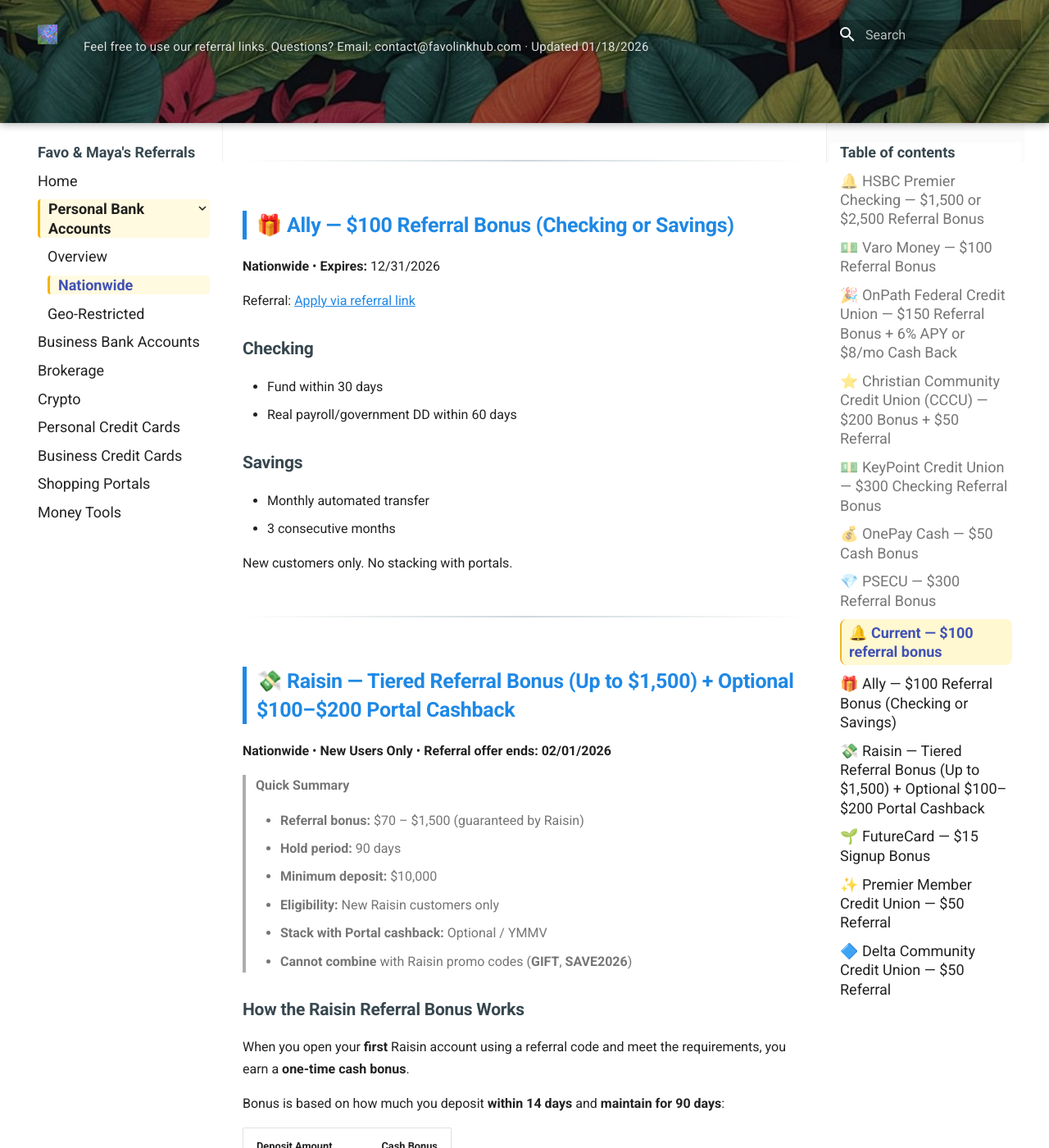
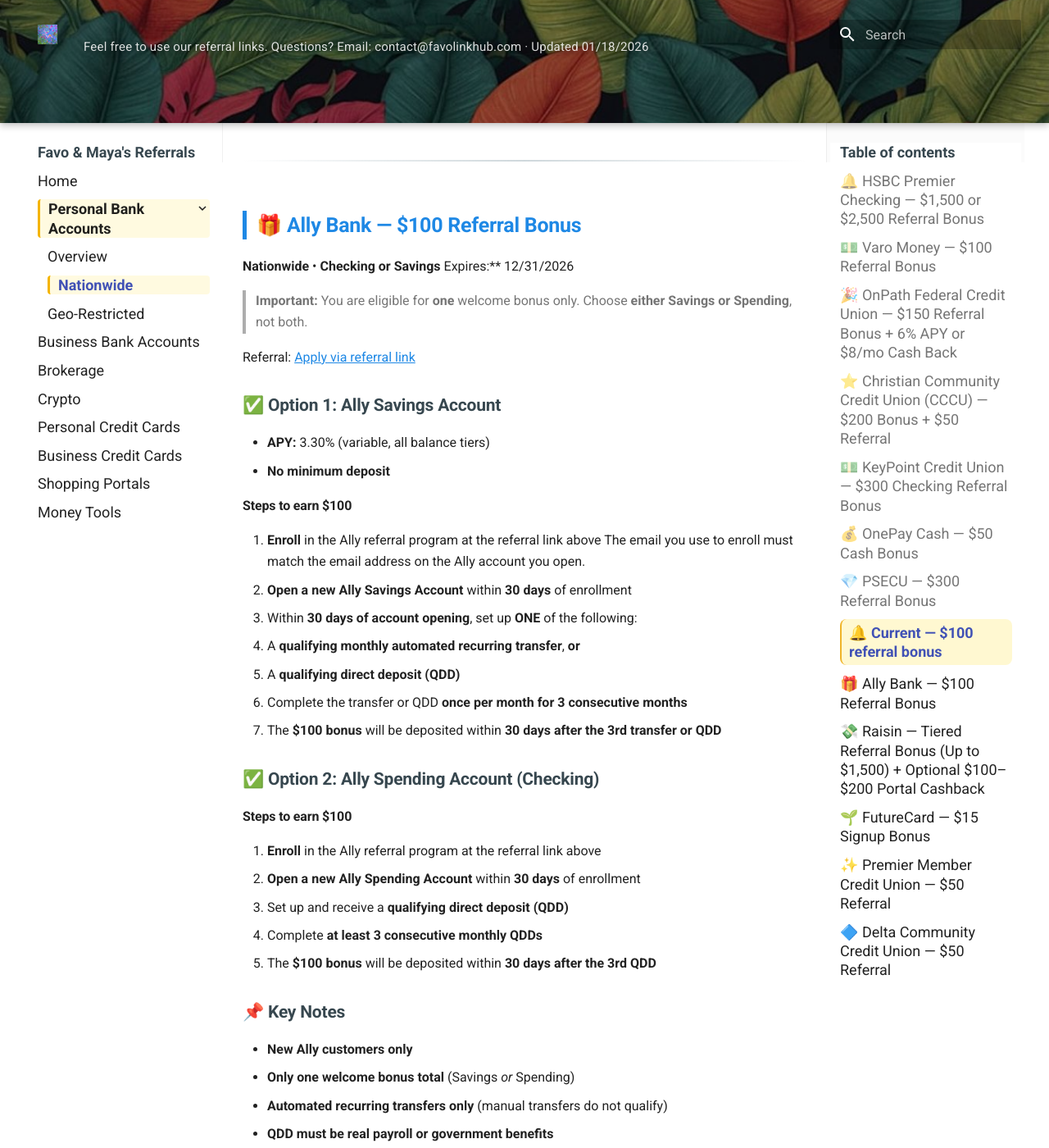
Before and after one commit to whispersofzephyr/favolinkhub-site, an MkDocs documentation site: the page built from docs/personal-bank-nationwide.md, in a window 1280 px wide and 1400 px high, scrolled down 12885 px. Shown: the whole window at 82% size. Built offline with MkDocs 1.6.1 and Material for MkDocs 9.7.7, drawn with Linux system fonts in a browser that asks for light colours; some of the changed text lies outside the part shown.

Commit message:
Update personal-bank-nationwide.md

```diff
--- a/docs/personal-bank-nationwide.md
+++ b/docs/personal-bank-nationwide.md
@@ -452,20 +452,44 @@ Open a **new Current account** and get **$100** when you receive a **$200+ quali
 
 ---
 
-## 🎁 Ally — $100 Referral Bonus (Checking or Savings)
-**Nationwide** • **Expires:** 12/31/2026
+## 🎁 Ally Bank — $100 Referral Bonus
+**Nationwide** • **Checking or Savings** Expires:** 12/31/2026
+
+> **Important:** You are eligible for **one** welcome bonus only. Choose **either Savings or Spending**, not both.
 
 Referral: [Apply via referral link](https://ally.com/referral?code=4T6Q5X5B4M&CP=WebAppReferFriend)
 
-### Checking
-- Fund within 30 days
-- Real payroll/government DD within 60 days
+### ✅ Option 1: Ally Savings Account
 
-### Savings
-- Monthly automated transfer
-- 3 consecutive months
+- **APY:** 3.30% (variable, all balance tiers)
+- **No minimum deposit**
 
-New customers only. No stacking with portals.
+#### Steps to earn $100
+1. **Enroll** in the Ally referral program at the referral link above
+    The email you use to enroll must match the email address on the Ally account you open.
+3. **Open a new Ally Savings Account** within **30 days** of enrollment
+4. Within **30 days of account opening**, set up **ONE** of the following:
+   - A **qualifying monthly automated recurring transfer**, **or**
+   - A **qualifying direct deposit (QDD)**
+5. Complete the transfer or QDD **once per month for 3 consecutive months**
+6. The **$100 bonus** will be deposited within **30 days after the 3rd transfer or QDD**
+
+### ✅ Option 2: Ally Spending Account (Checking)
+
+#### Steps to earn $100
+1. **Enroll** in the Ally referral program at the referral link above
+2. **Open a new Ally Spending Account** within **30 days** of enrollment
+3. Set up and receive a **qualifying direct deposit (QDD)**
+4. Complete **at least 3 consecutive monthly QDDs**
+5. The **$100 bonus** will be deposited within **30 days after the 3rd QDD**
+
+### 📌 Key Notes
+- **New Ally customers only**
+- **Only one welcome bonus total** (Savings *or* Spending)
+- **Automated recurring transfers only** (manual transfers do not qualify)
+- **QDD must be real payroll or government benefits**
+- APY is **variable** and accurate as of **01/19/2026**
+- No minimum balance required;
 
 ---
 
```
